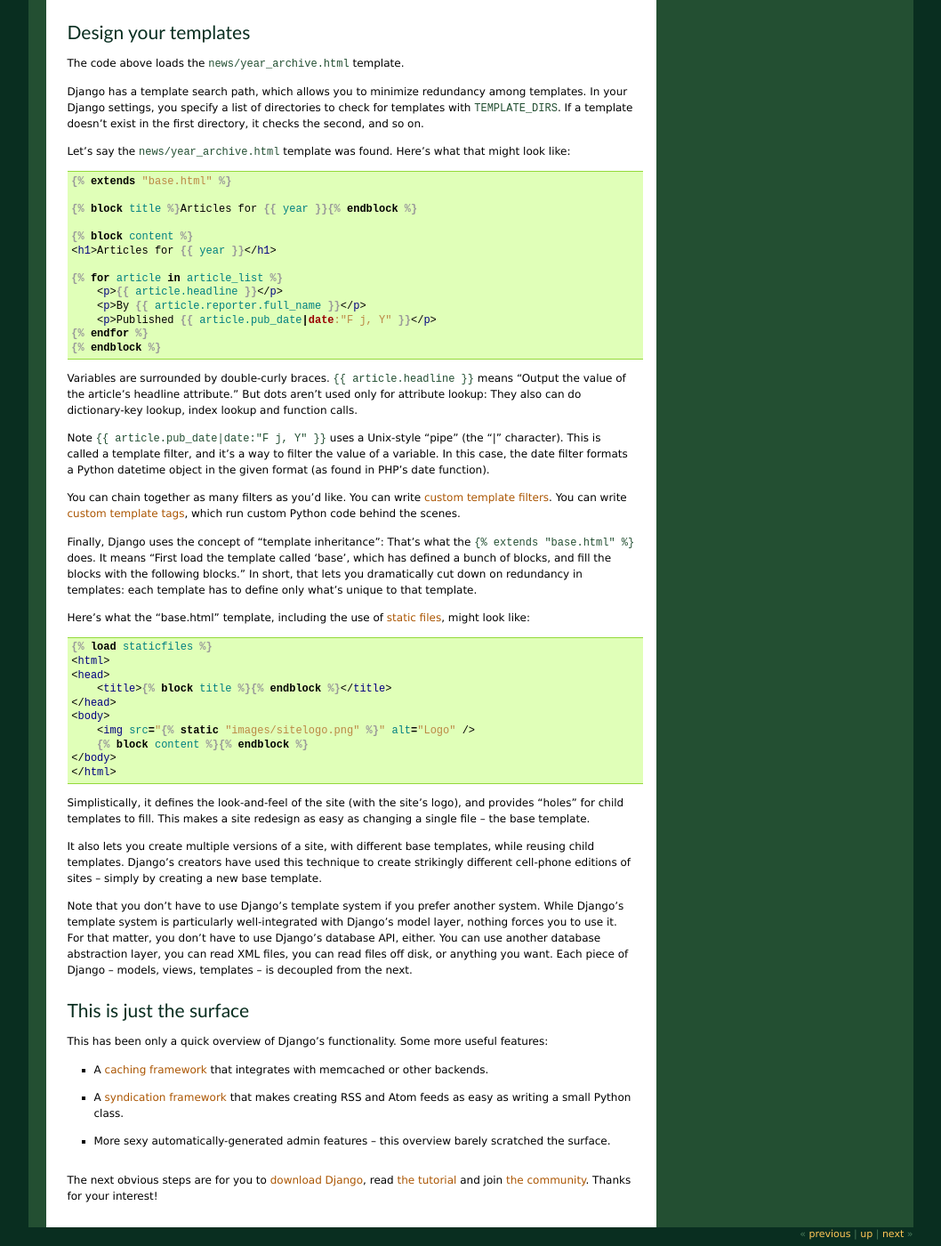
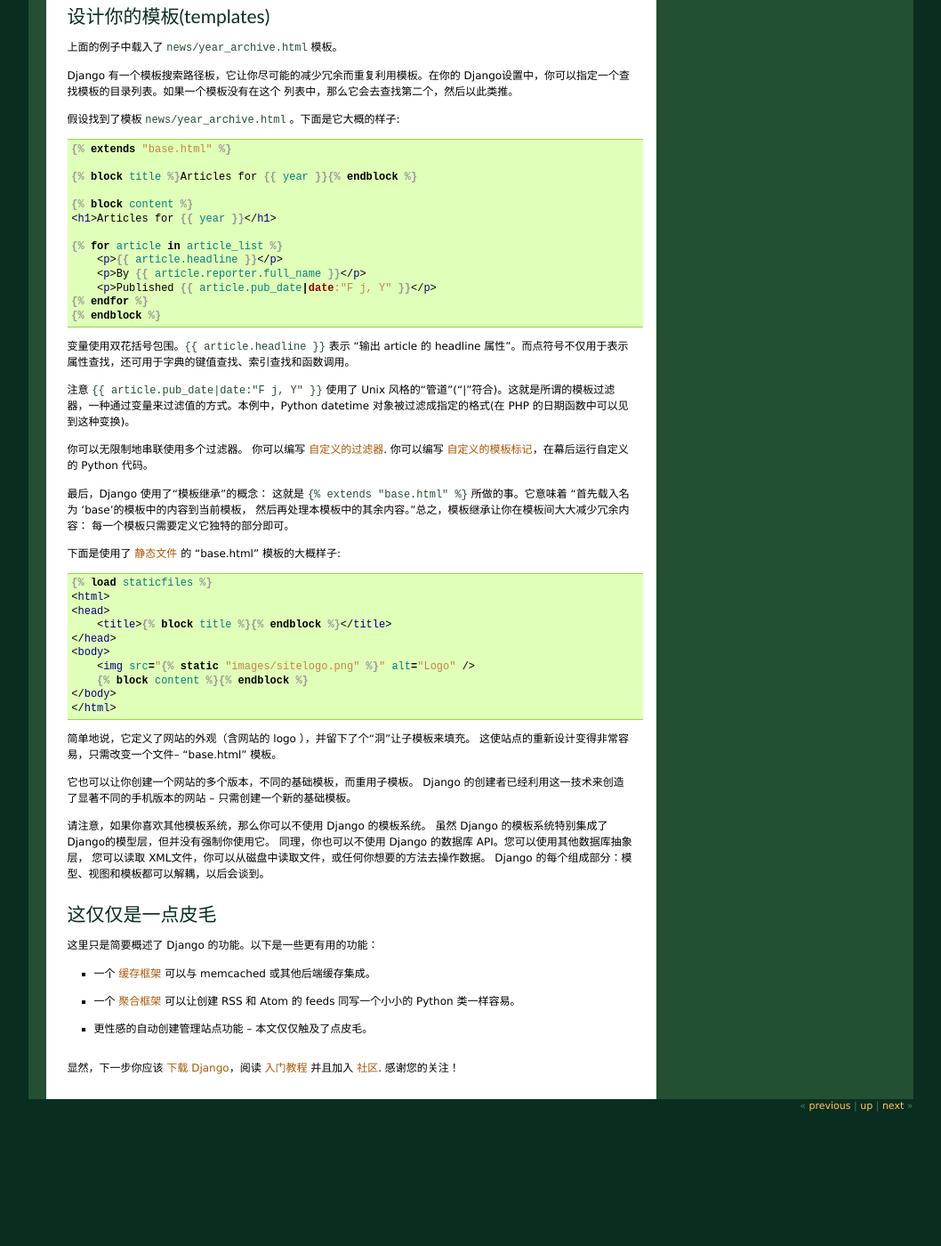
Before and after one commit to ljb-2000/django-chinese-docs-1.6, a Sphinx documentation site: the page built from docs/intro/overview.txt, in a window 1280 px wide and 1400 px high, scrolled down 3235 px. Shown: the whole window at 89% size, without its empty margins (111-1169 px from the left). Built offline with Sphinx 7.4.7, drawn with Linux system fonts in a browser that asks for light colours; pages that are not in the unit, such as notebooks, are missing from menus; cross-references to code outside the pages are shown as plain code; after the commit the page ends 4491 px from its top, so only the background shows below that; some of the changed text lies outside the part shown.

Commit message:
完成overview.txt

```diff
--- a/docs/intro/overview.txt
+++ b/docs/intro/overview.txt
@@ -193,14 +193,12 @@
 编写你的视图(views)
 ===================
 
-Each view is responsible for doing one of two things: Returning an
-:class:`~django.http.HttpResponse` object containing the content for the
-requested page, or raising an exception such as :class:`~django.http.Http404`.
-The rest is up to you.
+每个视图只负责两件事中的一件：返回一个包含请求页面内容的
+:class:`~django.http.HttpResponse` 对象; 或抛出一个异常如
+:class:`~django.http.Http404` 。至于其他就靠你了。
 
-Generally, a view retrieves data according to the parameters, loads a template
-and renders the template with the retrieved data. Here's an example view for
-``year_archive`` from above::
+通常，一个视图会根据参数来检索数据，加载一个模板并且根据该模板来呈现检索出来的数据。
+下面是个接上例的 ``year_archive`` 例子 ::
 
     from django.shortcuts import render_to_response
 
@@ -208,22 +206,18 @@
         a_list = Article.objects.filter(pub_date__year=year)
         return render_to_response('news/year_archive.html', {'year': year, 'article_list': a_list})
 
-This example uses Django's :doc:`template system </topics/templates>`, which has
-several powerful features but strives to stay simple enough for non-programmers
-to use.
+这个例子使用了 Django 的 :doc:`模板系统 </topics/templates>`，该模板系统功能强大且简单易用，甚至非编程人员也会使用。
 
-Design your templates
-=====================
+设计你的模板(templates)
+========================
 
-The code above loads the ``news/year_archive.html`` template.
+上面的例子中载入了 ``news/year_archive.html`` 模板。
 
-Django has a template search path, which allows you to minimize redundancy among
-templates. In your Django settings, you specify a list of directories to check
-for templates with :setting:`TEMPLATE_DIRS`. If a template doesn't exist in the
-first directory, it checks the second, and so on.
+Django 有一个模板搜索路径板，它让你尽可能的减少冗余而重复利用模板。在你的
+Django设置中，你可以指定一个查找模板的目录列表。如果一个模板没有在这个
+列表中，那么它会去查找第二个，然后以此类推。
 
-Let's say the ``news/year_archive.html`` template was found. Here's what that
-might look like:
+假设找到了模板 ``news/year_archive.html`` 。下面是它大概的样子:
 
 .. code-block:: html+django
 
@@ -241,29 +235,23 @@
     {% endfor %}
     {% endblock %}
 
-Variables are surrounded by double-curly braces. ``{{ article.headline }}``
-means "Output the value of the article's headline attribute." But dots aren't
-used only for attribute lookup: They also can do dictionary-key lookup, index
-lookup and function calls.
+变量使用双花括号包围。``{{ article.headline }}`` 表示 “输出 article 的 headline
+属性”。而点符号不仅用于表示属性查找，还可用于字典的键值查找、索引查找和函数调用。
 
-Note ``{{ article.pub_date|date:"F j, Y" }}`` uses a Unix-style "pipe" (the "|"
-character). This is called a template filter, and it's a way to filter the value
-of a variable. In this case, the date filter formats a Python datetime object in
-the given format (as found in PHP's date function).
+注意 ``{{ article.pub_date|date:"F j, Y" }}`` 使用了 Unix
+风格的“管道”("|"符合)。这就是所谓的模板过滤器，一种通过变量来过滤值的方式。本例中，Python
+datetime 对象被过滤成指定的格式(在 PHP 的日期函数中可以见到这种变换)。
 
-You can chain together as many filters as you'd like. You can write :ref:`custom
-template filters <howto-writing-custom-template-filters>`. You can write
-:doc:`custom template tags </howto/custom-template-tags>`, which run custom
-Python code behind the scenes.
+你可以无限制地串联使用多个过滤器。 你可以编写 :ref:`自定义的过滤器 <howto-writing-custom-template-filters>`.
+你可以编写 :doc:`自定义的模板标记 </howto/custom-template-tags>`，在幕后运行自定义的 Python 代码。
 
-Finally, Django uses the concept of "template inheritance": That's what the
-``{% extends "base.html" %}`` does. It means "First load the template called
-'base', which has defined a bunch of blocks, and fill the blocks with the
-following blocks." In short, that lets you dramatically cut down on redundancy
-in templates: each template has to define only what's unique to that template.
+最后，Django 使用了“模板继承”的概念： 这就是 ``{% extends "base.html" %}``
+所做的事。它意味着 “首先载入名为 'base'的模板中的内容到当前模板，
+然后再处理本模板中的其余内容。”总之，模板继承让你在模板间大大减少冗余内容：
+每一个模板只需要定义它独特的部分即可。
 
-Here's what the "base.html" template, including the use of :doc:`static files
-</howto/static-files/index>`, might look like:
+下面是使用了 :doc:`静态文件 </howto/static-files/index>` 的 "base.html"
+模板的大概样子:
 
 .. code-block:: html+django
 
@@ -278,41 +266,32 @@
     </body>
     </html>
 
-Simplistically, it defines the look-and-feel of the site (with the site's logo),
-and provides "holes" for child templates to fill. This makes a site redesign as
-easy as changing a single file -- the base template.
+简单地说，它定义了网站的外观（含网站的 logo ），并留下了个“洞”让子模板来填充。
+这使站点的重新设计变得非常容易，只需改变一个文件-- "base.html" 模板。
 
-It also lets you create multiple versions of a site, with different base
-templates, while reusing child templates. Django's creators have used this
-technique to create strikingly different cell-phone editions of sites -- simply
-by creating a new base template.
+它也可以让你创建一个网站的多个版本，不同的基础模板，而重用子模板。
+Django 的创建者已经利用这一技术来创造了显著不同的手机版本的网站 -- 只需创建一个新的基础模板。
 
-Note that you don't have to use Django's template system if you prefer another
-system. While Django's template system is particularly well-integrated with
-Django's model layer, nothing forces you to use it. For that matter, you don't
-have to use Django's database API, either. You can use another database
-abstraction layer, you can read XML files, you can read files off disk, or
-anything you want. Each piece of Django -- models, views, templates -- is
-decoupled from the next.
+请注意，如果你喜欢其他模板系统，那么你可以不使用 Django 的模板系统。
+虽然 Django 的模板系统特别集成了 Django的模型层，但并没有强制你使用它。
+同理，你也可以不使用 Django 的数据库 API。您可以使用其他数据库抽象层，
+您可以读取 XML文件，你可以从磁盘中读取文件，或任何你想要的方法去操作数据。
+Django 的每个组成部分：模型、视图和模板都可以解耦，以后会谈到。
 
-This is just the surface
+这仅仅是一点皮毛
 ========================
 
-This has been only a quick overview of Django's functionality. Some more useful
-features:
+这里只是简要概述了 Django 的功能。以下是一些更有用的功能：
 
-* A :doc:`caching framework </topics/cache>` that integrates with memcached
-  or other backends.
+* 一个 :doc:`缓存框架 </topics/cache>` 可以与 memcached 或其他后端缓存集成。
 
-* A :doc:`syndication framework </ref/contrib/syndication>` that makes
-  creating RSS and Atom feeds as easy as writing a small Python class.
+* 一个 :doc:`聚合框架 </ref/contrib/syndication>` 可以让创建 RSS 和 Atom 的
+  feeds 同写一个小小的 Python 类一样容易。
 
-* More sexy automatically-generated admin features -- this overview barely
-  scratched the surface.
+* 更性感的自动创建管理站点功能 – 本文仅仅触及了点皮毛。
 
-The next obvious steps are for you to `download Django`_, read :doc:`the
-tutorial </intro/tutorial01>` and join `the community`_. Thanks for your
-interest!
+显然，下一步你应该 `下载 Django`_，阅读 :doc:`入门教程 </intro/tutorial01>`
+并且加入 `社区`_. 感谢您的关注！
 
-.. _download Django: https://www.djangoproject.com/download/
-.. _the community: https://www.djangoproject.com/community/
+.. _下载 Django: https://www.djangoproject.com/download/
+.. _社区: https://www.djangoproject.com/community/
```
